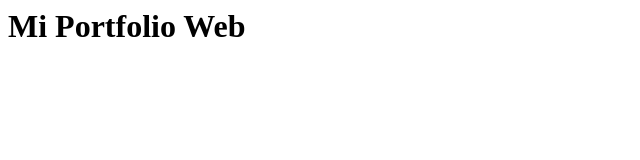
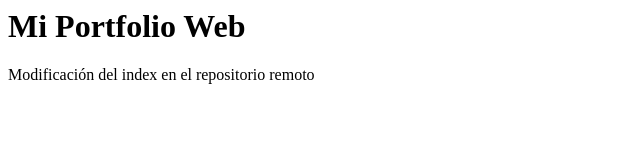
Before and after one commit to SprSanty/portfolio-FrontEnd, a plain HTML site: page index.html in a window 1280 px wide. Shown: the whole page, without its empty margins (0-640 px from the left). Drawn offline with Linux system fonts and the light colour scheme.

Commit message:
Update index.html

```diff
--- a/index.html
+++ b/index.html
@@ -1 +1,2 @@
 <h1>Mi Portfolio Web</h1>
+<p>Modificación del index en el repositorio remoto</p>
```
